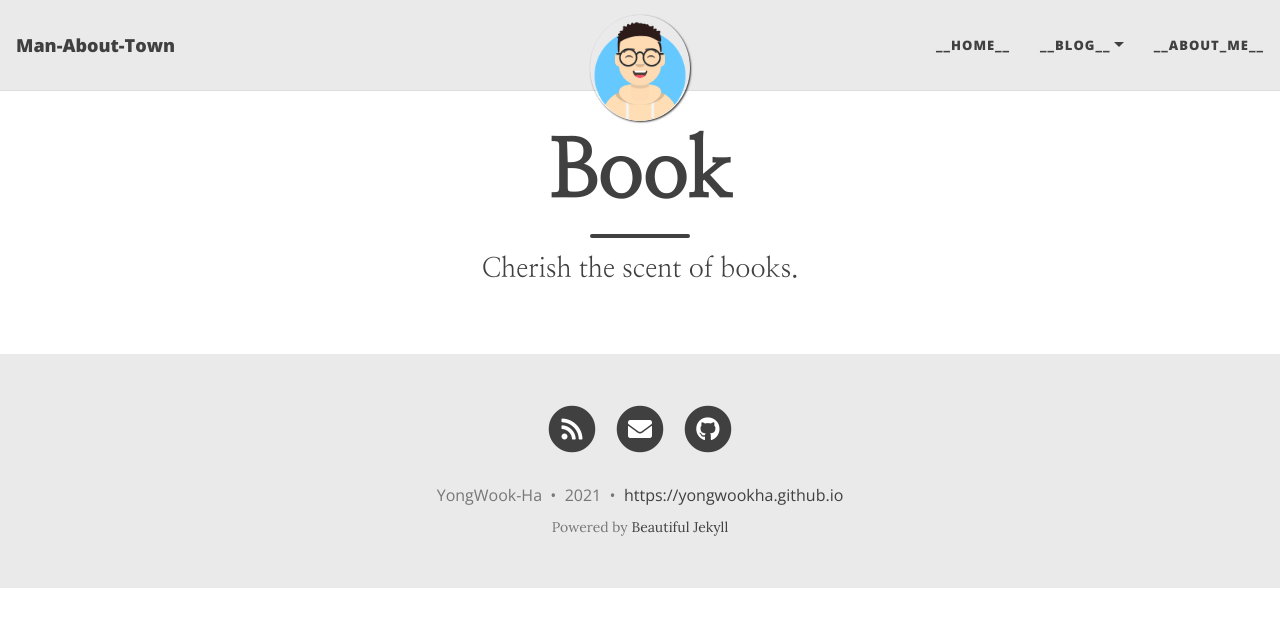
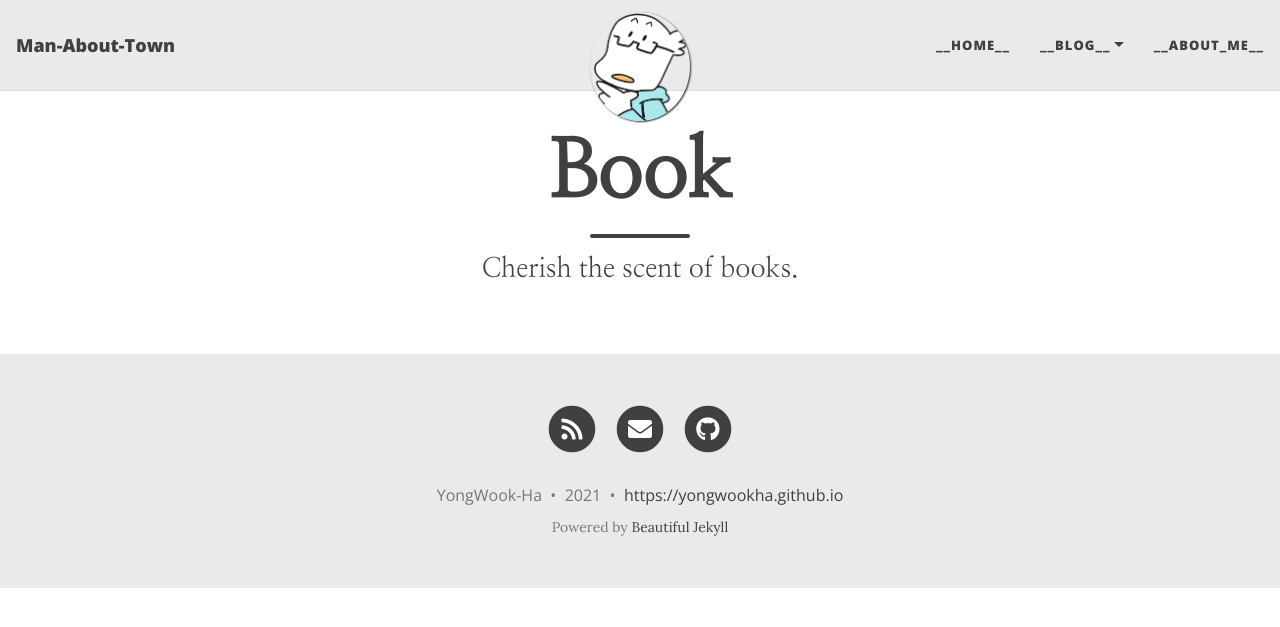
Before and after one commit to YongWookHa/yongwookha.github.io, a Jekyll site: the page built from collections/_Book/index.html, in a window 1280 px wide. Shown: the top 627 px of the page. Built offline with Jekyll 4.4.1, drawn with Linux system fonts in a browser that asks for light colours; nearby versions of some CDN libraries; some web fonts are replaced.

Commit message:
change profile image

```diff
--- a/_config.yml
+++ b/_config.yml
@@ -42,7 +42,7 @@ navbar-links:
 
 # Image to show in the navigation bar - works best with a square image
 # Remove this parameter if you don't want an image in the navbar
-avatar: "/assets/img/avataaars.png"
+avatar: "/assets/img/profile.png"
 
 # By default, the image is cut into a circle. You can disable this behaviour by setting 'round-avatar: false'
 round-avatar: true
```
Also changed, not shown: assets/img/profile.png (added).
